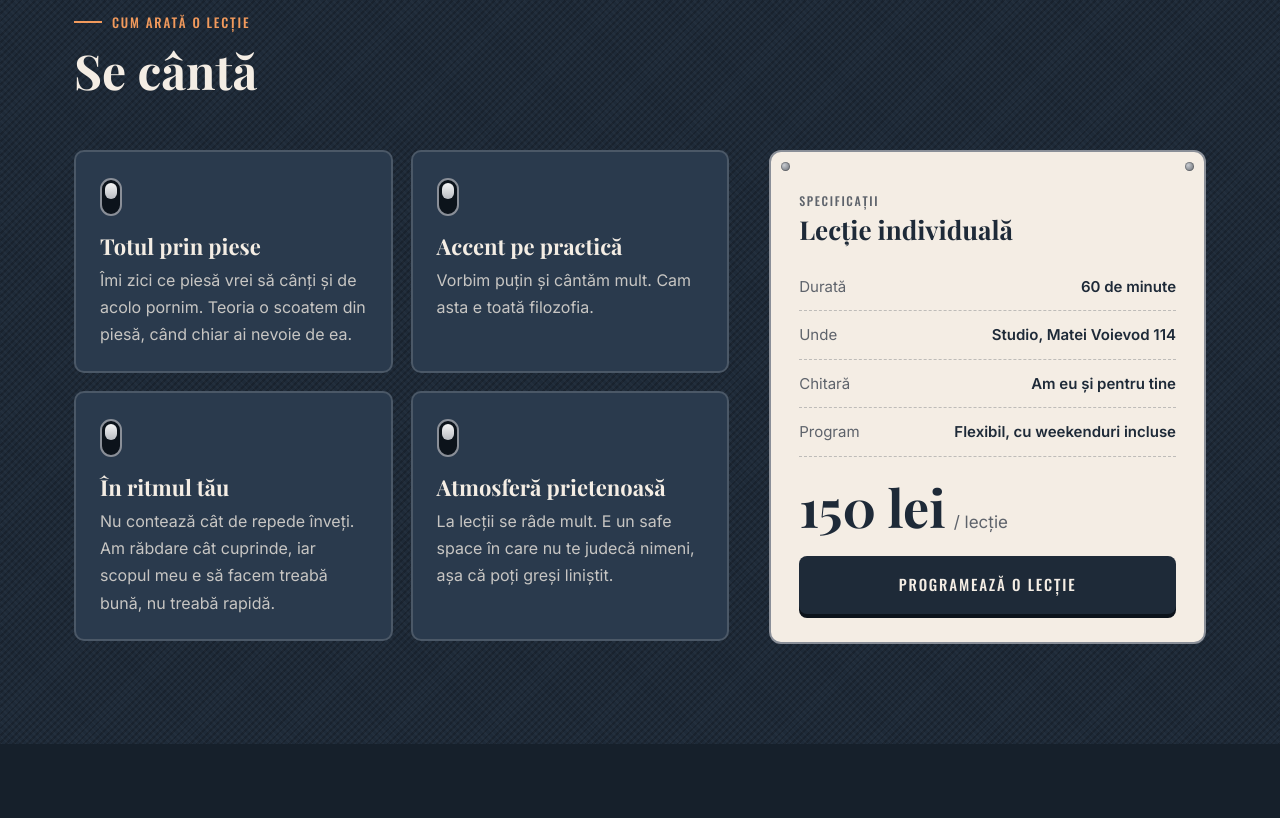
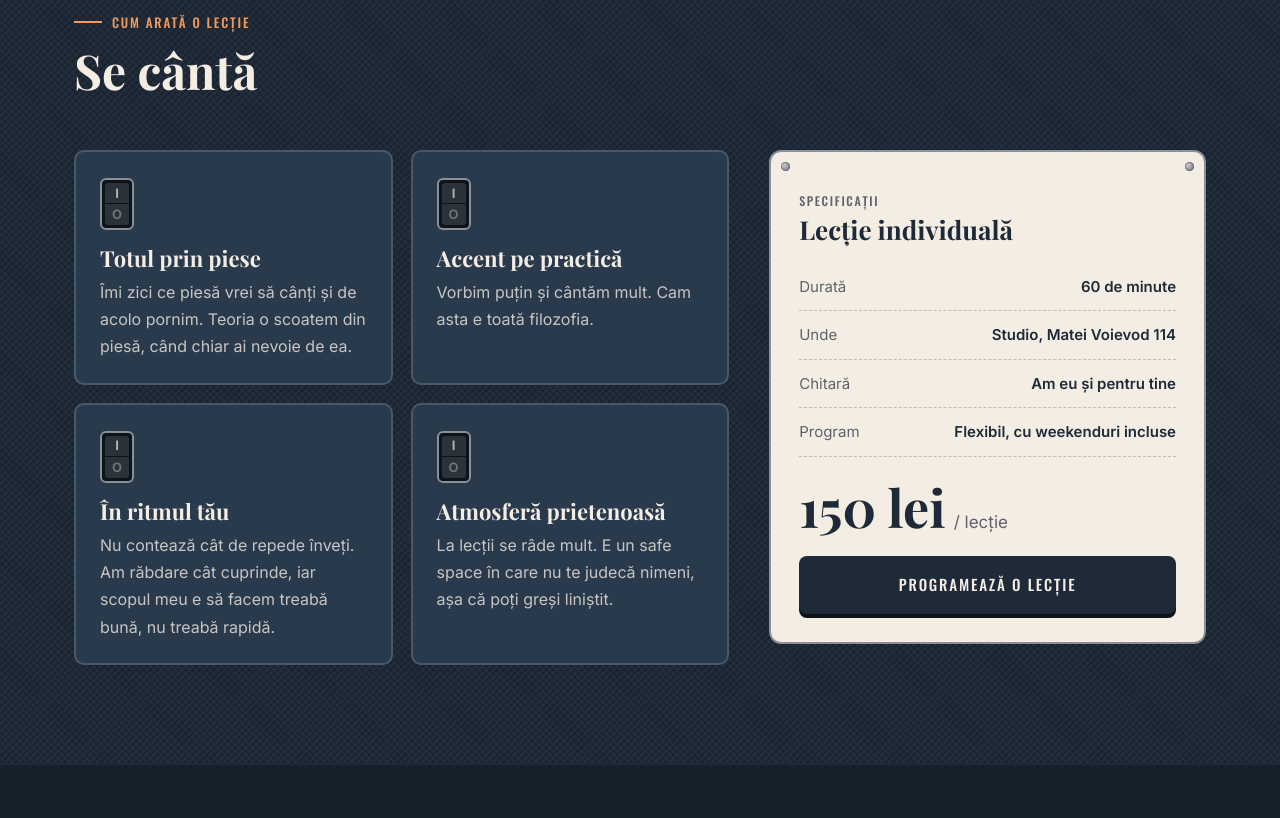
Before and after one commit to soringsetreanu-byte/sorinsetreanu.github.io, a plain HTML site: page index.html in a window 1280 px wide. Shown: the part 1902-2720 px from the top of the page. Drawn offline with Linux system fonts and the light colour scheme.

Commit message:
Comutatoare I/O funcționale pe cardurile din „Se cântă”
Co-Authored-By: Claude Opus 5.5 <noreply@anthropic.com>

```diff
--- a/assets/css/style.css
+++ b/assets/css/style.css
@@ -362,16 +362,32 @@ p { margin: 0 0 1em; }
   background: var(--navy-3); border: 2px solid rgba(138,143,152,.35); border-radius: var(--radius);
   padding: 26px 24px 22px;
 }
-.feature h3 { font-size: 22px; margin-bottom: 8px; }
-.feature p { margin: 0; color: rgba(244,237,228,.78); font-size: 16px; }
-.toggle { /* comutator de amp */
-  width: 22px; height: 38px; border-radius: 11px; margin-bottom: 18px; position: relative;
+.feature.reveal { transition: opacity .7s, transform .7s, background-color .35s, border-color .35s, box-shadow .35s; }
+.feature h3 { font-size: 22px; margin-bottom: 8px; transition: color .35s; }
+.feature p { margin: 0; color: rgba(244,237,228,.78); font-size: 16px; transition: color .35s; }
+/* cardul „pornit” */
+.feature.is-on { background: var(--orange-2); border-color: var(--orange-light); box-shadow: 0 0 28px rgba(224,127,62,.35); }
+.feature.is-on h3, .feature.is-on p { color: var(--navy); }
+
+.toggle { /* comutator basculant O/I, ca POWER-ul de pe amp */
+  display: block; margin-bottom: 16px; padding: 3px; cursor: pointer;
+  width: 34px; height: 52px; border-radius: 6px;
   background: #0c131b; border: 2px solid var(--grey);
 }
-.toggle::after {
-  content: ""; position: absolute; left: 3px; top: 3px; width: 12px; height: 16px; border-radius: 6px;
-  background: linear-gradient(#f5f5f5, #b9bcc2);
+.toggle:focus-visible { outline: 2px solid var(--orange-light); outline-offset: 3px; }
+.rocker {
+  display: flex; flex-direction: column; height: 100%; border-radius: 3px; overflow: hidden;
+  font: 700 13px/1 var(--font-body); color: var(--grey-light);
+  background: #2c323a;
+  transition: background .15s, color .15s;
 }
+.rocker span { flex: 1; display: grid; place-items: center; }
+.rocker-i { border-bottom: 1px solid #0c131b; }
+.rocker-o { opacity: .5; }
+/* PORNIT: se aprinde */
+.toggle[aria-pressed="true"] .rocker { background: var(--orange-light); color: #fff6ee; }
+.feature.is-on .toggle { border-color: var(--navy); background: var(--navy); }
+.feature.is-on .rocker { color: var(--navy); }
 
 .spec-plate {
   background: var(--cream); color: var(--navy);
--- a/assets/js/main.js
+++ b/assets/js/main.js
@@ -39,3 +39,10 @@ document.querySelectorAll('.reveal, .vu').forEach(el => io.observe(el));
 
 // Anul curent în footer
 document.querySelectorAll('[data-year]').forEach(el => { el.textContent = new Date().getFullYear(); });
+
+// Comutatoarele de pe carduri: pornești cardul
+document.querySelectorAll('.feature .toggle').forEach(btn => btn.addEventListener('click', () => {
+  const on = btn.getAttribute('aria-pressed') !== 'true';
+  btn.setAttribute('aria-pressed', on);
+  btn.closest('.feature').classList.toggle('is-on', on);
+}));
--- a/index.html
+++ b/index.html
@@ -175,10 +175,10 @@
 
     <div class="lesson-grid">
       <div class="features">
-        <article class="feature reveal"><div class="toggle" aria-hidden="true"></div><h3>Totul prin piese</h3><p>Îmi zici ce piesă vrei să cânți și de acolo pornim. Teoria o scoatem din piesă, când chiar ai nevoie de ea.</p></article>
-        <article class="feature reveal"><div class="toggle" aria-hidden="true"></div><h3>Accent pe practică</h3><p>Vorbim puțin și cântăm mult. Cam asta e toată filozofia.</p></article>
-        <article class="feature reveal"><div class="toggle" aria-hidden="true"></div><h3>În ritmul tău</h3><p>Nu contează cât de repede înveți. Am răbdare cât cuprinde, iar scopul meu e să facem treabă bună, nu treabă rapidă.</p></article>
-        <article class="feature reveal"><div class="toggle" aria-hidden="true"></div><h3>Atmosferă prietenoasă</h3><p>La lecții se râde mult. E un safe space în care nu te judecă nimeni, așa că poți greși liniștit.</p></article>
+        <article class="feature reveal"><button type="button" class="toggle" aria-pressed="false" aria-label="Comutator"><span class="rocker" aria-hidden="true"><span class="rocker-i">I</span><span class="rocker-o">O</span></span></button><h3>Totul prin piese</h3><p>Îmi zici ce piesă vrei să cânți și de acolo pornim. Teoria o scoatem din piesă, când chiar ai nevoie de ea.</p></article>
+        <article class="feature reveal"><button type="button" class="toggle" aria-pressed="false" aria-label="Comutator"><span class="rocker" aria-hidden="true"><span class="rocker-i">I</span><span class="rocker-o">O</span></span></button><h3>Accent pe practică</h3><p>Vorbim puțin și cântăm mult. Cam asta e toată filozofia.</p></article>
+        <article class="feature reveal"><button type="button" class="toggle" aria-pressed="false" aria-label="Comutator"><span class="rocker" aria-hidden="true"><span class="rocker-i">I</span><span class="rocker-o">O</span></span></button><h3>În ritmul tău</h3><p>Nu contează cât de repede înveți. Am răbdare cât cuprinde, iar scopul meu e să facem treabă bună, nu treabă rapidă.</p></article>
+        <article class="feature reveal"><button type="button" class="toggle" aria-pressed="false" aria-label="Comutator"><span class="rocker" aria-hidden="true"><span class="rocker-i">I</span><span class="rocker-o">O</span></span></button><h3>Atmosferă prietenoasă</h3><p>La lecții se râde mult. E un safe space în care nu te judecă nimeni, așa că poți greși liniștit.</p></article>
       </div>
 
       <aside class="spec-plate screws reveal">
```
